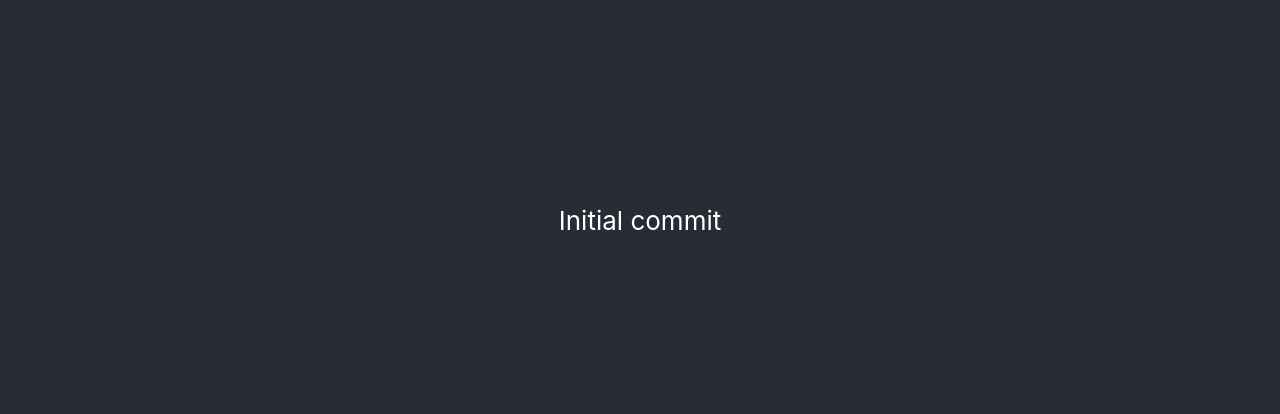
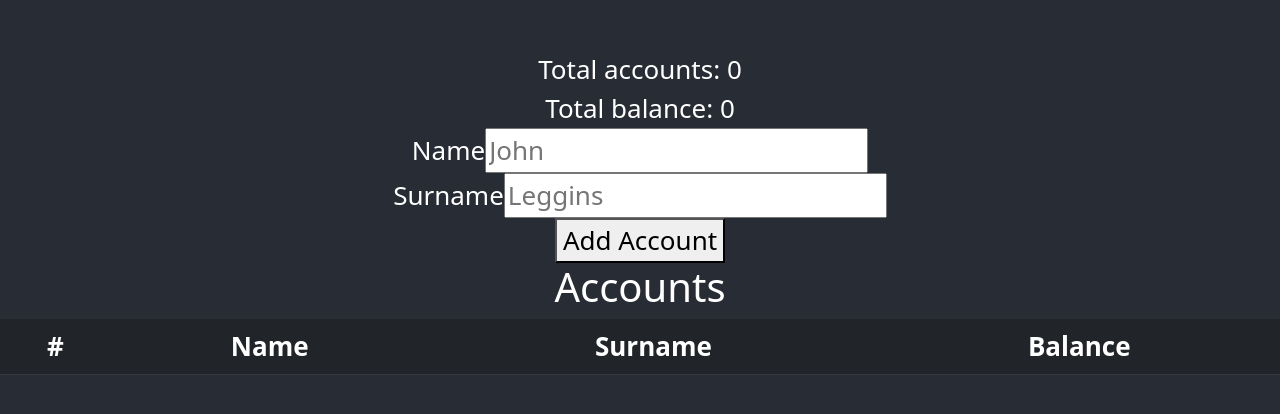
Before and after one commit to PauliusJaras/bankas-v1, a React (Create React App) app: page / in a window 1280 px wide. Shown: the part 180-594 px from the top of the page. Built offline with nearby package versions, Linux system fonts and the light colour scheme.

Commit message:
Basic structure and logic

```diff
--- a/src/App.jsx
+++ b/src/App.jsx
@@ -1,10 +1,20 @@
 import './App.scss';
+import 'bootstrap/dist/css/bootstrap.min.css'
+import Table from './Components/Table';
+import Form from './Components/Form';
+import Stats  from './Components/Stats';
+import { useState } from 'react';
 
 function App() {
+
+  const [account, setAccount] = useState([]);
+
   return (
     <div className="App">
       <header className="App-header">
-        Initial commit
+        <Stats account={account}/>
+        <Form setAccount={setAccount}/>
+        <Table account={account}/>
       </header>
     </div>
   );
--- /dev/null
+++ b/src/Components/Form.jsx
@@ -0,0 +1,33 @@
+import { useState } from "react";
+
+function Form({setAccount}){
+
+    const [acc, setAcc] = useState({name: '', surname: '',  balance: 0, id: crypto.randomUUID()});
+
+    const clickHandler = () => {
+        setAccount(a => [...a, acc]);
+    }
+
+    const handleChange = (event) => {
+        const data = event.target.value;
+        const name = event.target.name
+
+        setAcc(s => ({...s, [name]: data}));
+    }
+
+    return(
+        <>
+            <div className="form-group">
+                <label htmlFor="accountName">Name</label>
+                <input type="text" name={"name"} onChange={handleChange} placeholder="John"/>
+            </div>
+            <div className="form-group">
+                <label htmlFor="accountSurname">Surname</label>
+                <input type="text" name={"surname"} onChange={handleChange} placeholder="Leggins"/>
+            </div>
+            <button type="submit" value="Submit" onClick={clickHandler}>Add Account</button>
+        </>
+    )
+}
+
+export default Form;
--- /dev/null
+++ b/src/Components/Stats.jsx
@@ -0,0 +1,10 @@
+function Stats({account}){
+    return (
+        <>
+            <div>Total accounts: {account.length}</div>
+            <div>Total balance: {account.reduce((accumulator, currentValue) => accumulator+currentValue.balance, 0)}</div>
+        </>
+    )
+}
+
+export default Stats;
--- /dev/null
+++ b/src/Components/Table.jsx
@@ -0,0 +1,31 @@
+function Table({account}){
+    return(
+        <>
+            <h1>Accounts</h1>
+            <table className="table table-dark">
+                <thead>
+                    <tr>
+                        <th scope="col">#</th>
+                        <th scope="col">Name</th>
+                        <th scope="col">Surname</th>
+                        <th scope="col">Balance</th>
+                    </tr>
+                </thead>
+                <tbody>
+                    {
+                        account === null ? null : account.map((account, index) =>
+                        <tr key={index}>
+                           <th scope="row">{index}</th>
+                            <td>{account.name}</td>
+                            <td>{account.surname}</td>
+                            <td>{account.balance}</td>
+                        </tr>
+                        )
+                    }
+                </tbody>
+            </table>
+        </>
+    )
+}
+
+export default Table;
```
